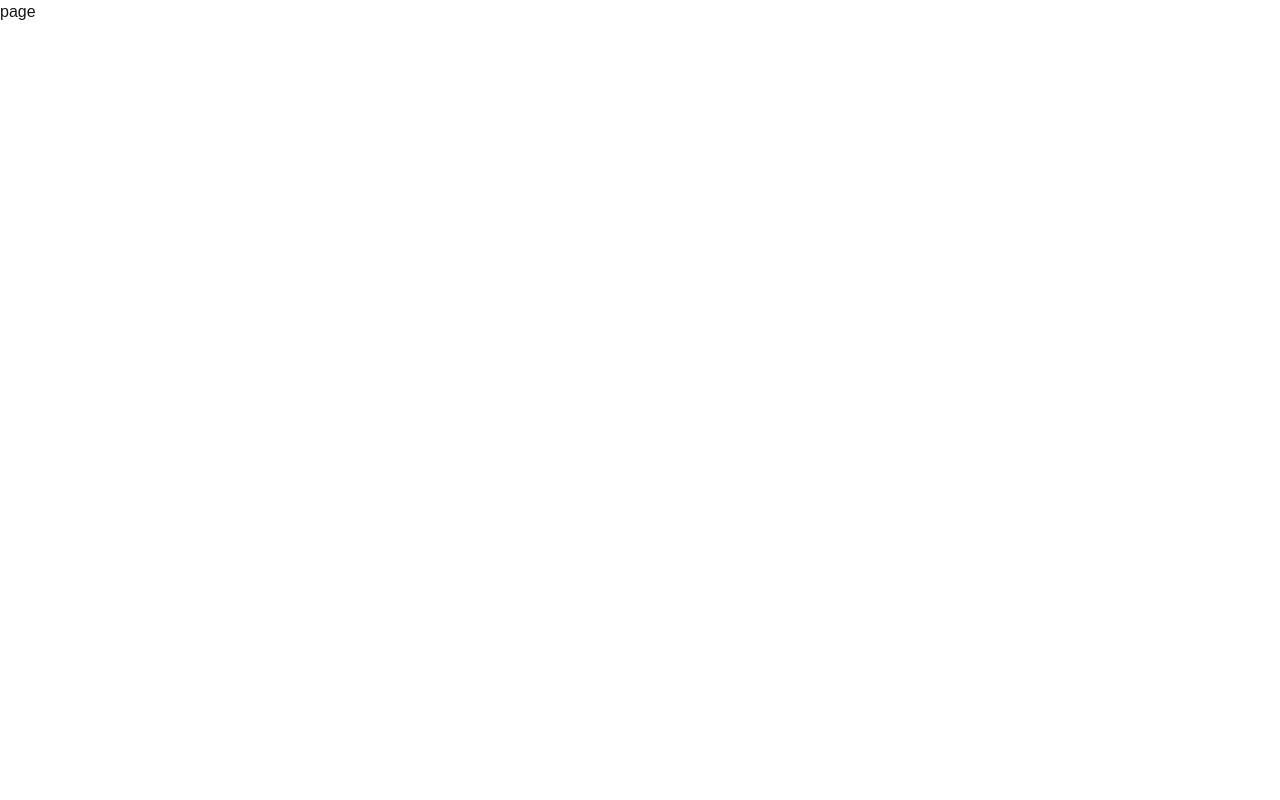
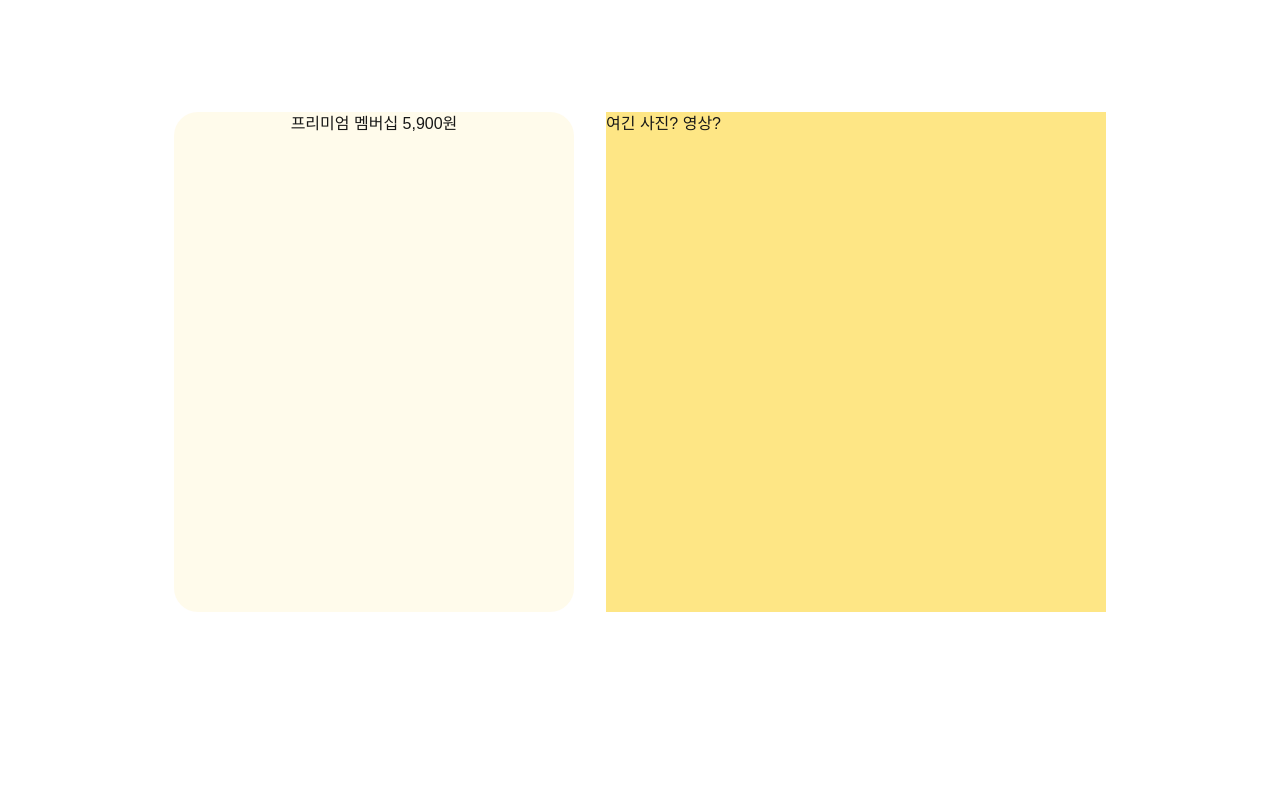
Before and after one commit to YouKnowThat-Park/Hi-Todays-Me, a Next.js app in the folder web/: page /plan/business-team in a window 1280 px wide. Shown: the top 800 px of the page. Built offline with nearby package versions, Linux system fonts and the light colour scheme.

Commit message:
style: Home & Business Time 디자인 틀 생성

```diff
--- a/web/src/app/plan/business-team/page.tsx
+++ b/web/src/app/plan/business-team/page.tsx
@@ -1,5 +1,35 @@
 import React from "react";
+import ViewMembershipForm from "../_components/ViewMembershipForm";
 
 export default function page() {
-  return <div>page</div>;
+  return (
+    <div className="max-w-7xl mx-auto px-4 sm:px-6 lg:px-8  flex flex-col justify-center items-center mb-20">
+      <div className="flex w-full mt-28 gap-8 justify-center items-center">
+        <span className="w-[400px] h-[500px] bg-amber-50 rounded-3xl text-center">
+          프리미엄 멤버십 5,900원
+        </span>
+        <span className="w-[500px] h-[500px] bg-amber-200">
+          여긴 사진? 영상?
+        </span>
+      </div>
+
+      <div className="flex flex-col w-full  gap-8 p-[112px] justify-center items-center">
+        <section className="w-full h-[500px] mt-[120px] bg-gray-300">
+          여긴 AI가 일정을 추천
+        </section>
+
+        <section className="w-full h-[500px] mt-[120px] bg-gray-300">
+          여긴 AI가 책을 추천
+        </section>
+
+        <section className="w-full h-[500px] mt-[120px] bg-gray-300">
+          여긴 더 많은 이모티콘
+        </section>
+
+        <section className="w-full h-[500px] mt-[120px] bg-gray-300"></section>
+      </div>
+
+      <ViewMembershipForm />
+    </div>
+  );
 }
--- a/web/src/app/plan/page.tsx
+++ b/web/src/app/plan/page.tsx
@@ -1,5 +1,15 @@
 import React from "react";
+import ViewMembershipForm from "./_components/ViewMembershipForm";
 
 export default function page() {
-  return <div>page</div>;
+  return (
+    <div className="max-w-7xl mx-auto px-4 sm:px-6 lg:px-8  flex flex-col justify-center items-center">
+      <div className="flex w-full">
+        <span className="lg:w-1/3">일반 멤버십 무료</span>
+        <span className="lg:w-1/3">프리미엄 멤버십 5,900원</span>
+        <span className="lg:w-1/3">기업형 팀 멤버십 99,000원</span>
+      </div>
+      <ViewMembershipForm />
+    </div>
+  );
 }
```
